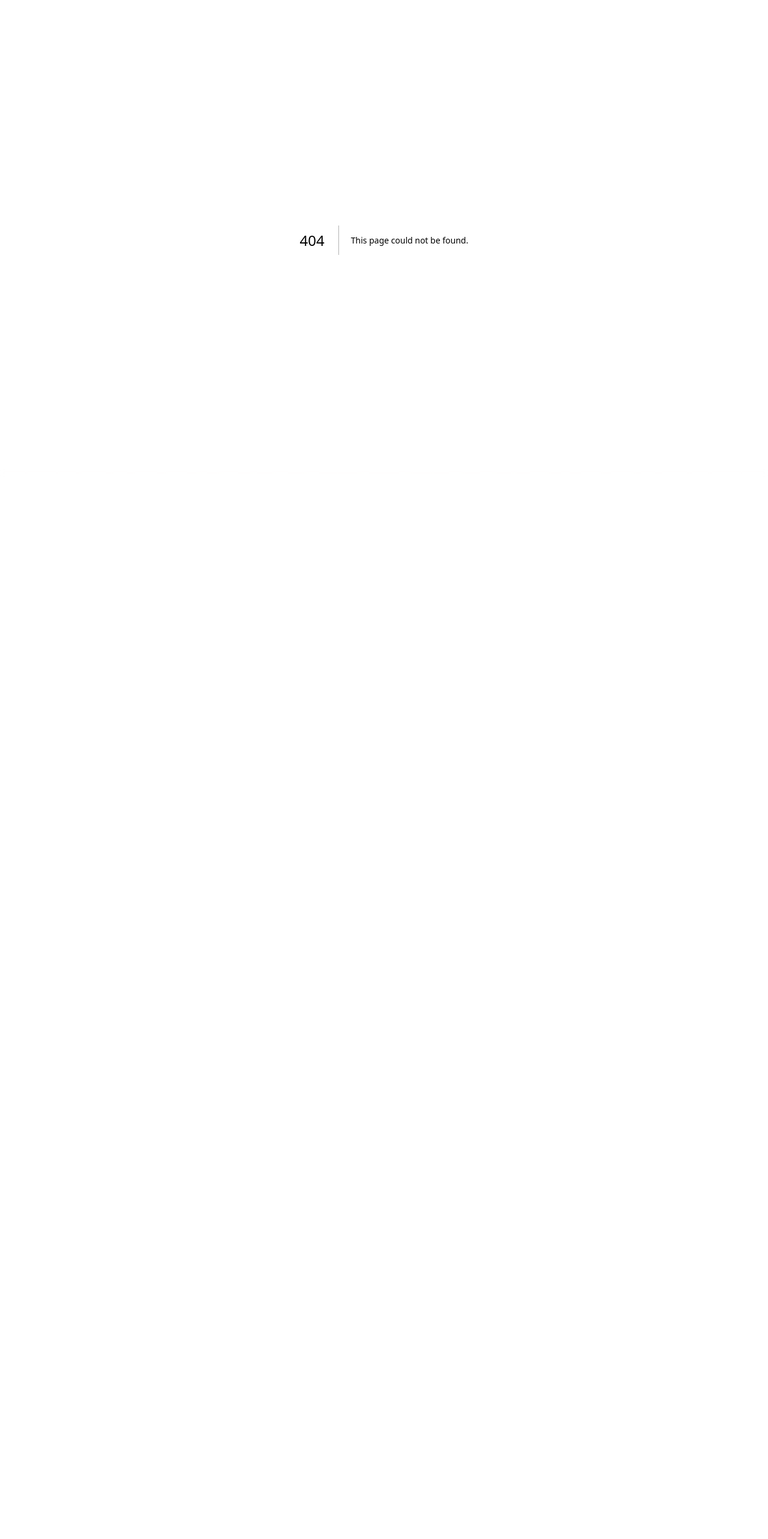
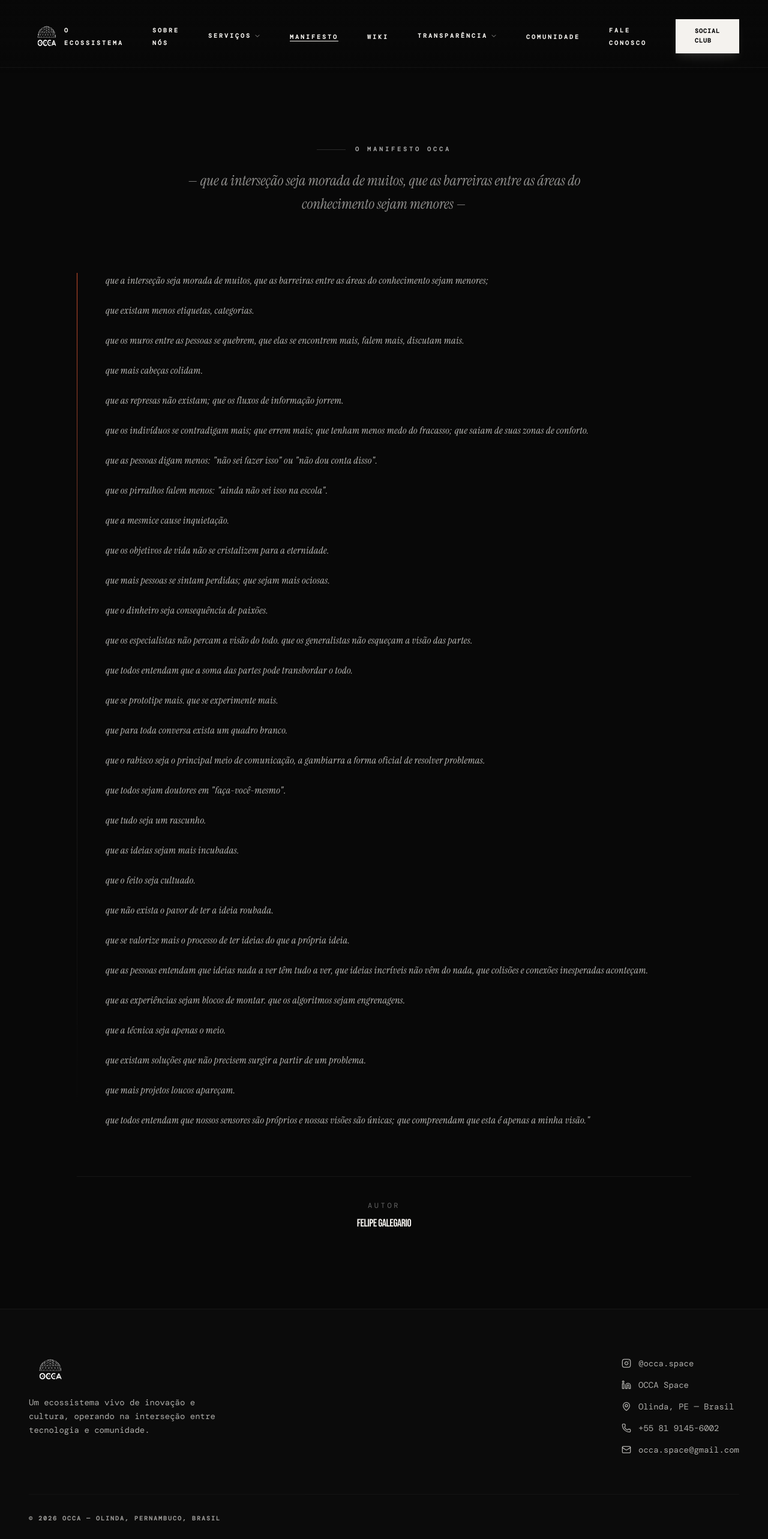
Before and after one commit to DevBF1907/occa-website, a Next.js app: page /manifesto in a window 1280 px wide. Before the commit this address had no page. Shown: the top 2566 px of the page at 60% size. Before the commit the page ends 800 px from the top, so only its background shows below. Built offline with nearby package versions, Linux system fonts and the light colour scheme; a web font is replaced by a local one.

Commit message:
feat: cria página dedicada ao manifesto OCCA com link na navbar

```diff
--- /dev/null
+++ b/src/app/manifesto/page.tsx
@@ -0,0 +1,22 @@
+import React from 'react';
+import type { Metadata } from 'next';
+import { Navbar } from '@/components/layout/Navbar';
+import { Footer } from '@/components/layout/Footer';
+import { FullManifestoSection } from '@/components/sections/home/FullManifestoSection';
+
+export const metadata: Metadata = {
+  title: 'Manifesto OCCA',
+  description: 'O manifesto que define o ecossistema OCCA.',
+};
+
+export default function ManifestoPage() {
+  return (
+    <>
+      <Navbar />
+      <main className="min-h-screen bg-brand-black text-brand-white selection:bg-brand-white selection:text-brand-black pt-28">
+        <FullManifestoSection />
+      </main>
+      <Footer />
+    </>
+  );
+}
--- a/src/app/page.tsx
+++ b/src/app/page.tsx
@@ -4,7 +4,6 @@ import { Footer } from '@/components/layout/Footer';
 import { HeroSection } from '@/components/sections/home/HeroSection';
 import { ManifestoSection } from '@/components/sections/home/ManifestoSection';
 import { EcosystemSection } from '@/components/sections/home/EcosystemSection';
-import { FullManifestoSection } from '@/components/sections/home/FullManifestoSection';
 import { SectionLabel } from '@/components/shared/SectionLabel';
 
 const PARTNER_BRANDS = [
@@ -38,7 +37,6 @@ export default function Home() {
         </div>
 
         <ManifestoSection />
-        <FullManifestoSection />
         <EcosystemSection />
 
         {/* Community CTA */}
--- a/src/components/layout/Navbar.tsx
+++ b/src/components/layout/Navbar.tsx
@@ -18,6 +18,7 @@ const NAV_LINKS = [
       { name: 'OCCA Open Innovation', href: '/services/occaopeninovation' },
     ]
   },
+  { name: 'MANIFESTO', href: '/manifesto' },
   { name: 'WIKI', href: 'https://wiki.occa.space/index.php/P%C3%A1gina_principal', external: true },
   {
     name: 'TRANSPARÊNCIA',
```
